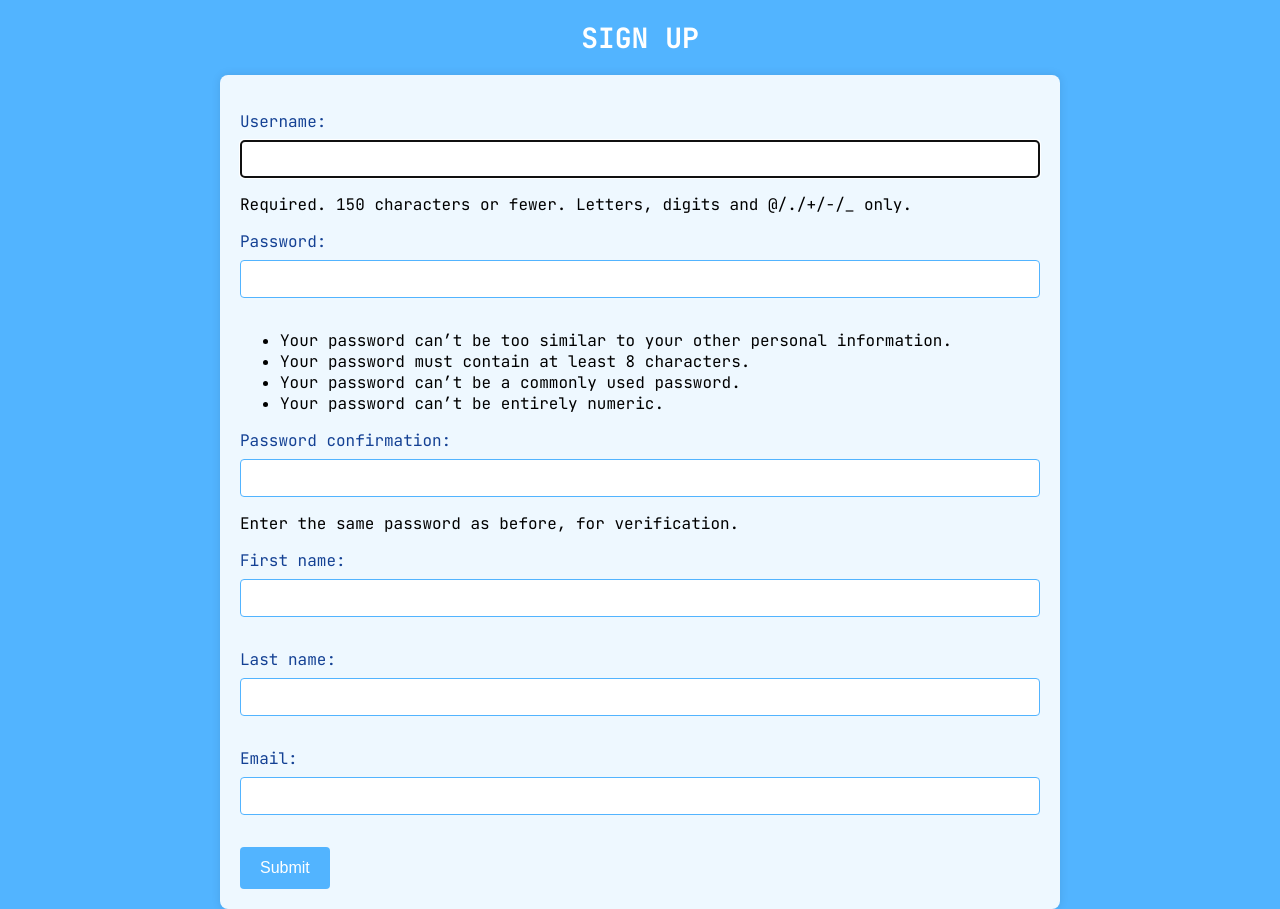
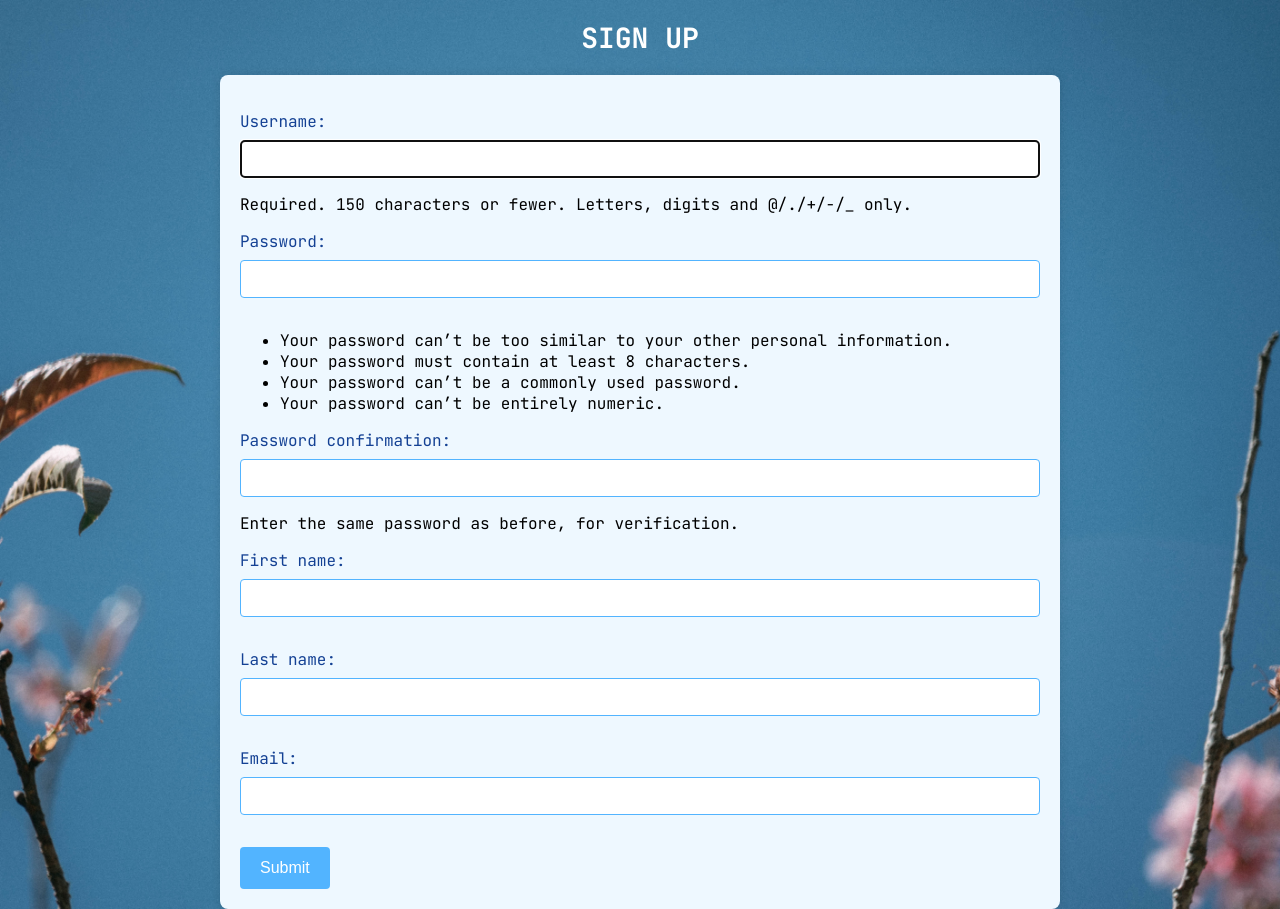
Before and after one commit to daFoggo/Django-Image-Gallery, a Django app: page /signup/ in a window 1280 px wide. Run offline with Django 4.2, Linux system fonts and the light colour scheme.

Commit message:
login signup background

```diff
--- a/static/css/login.css
+++ b/static/css/login.css
@@ -6,7 +6,8 @@
 }
 
 body{
-  background: #52b4ff;
+  background-image: url(/static/signup/chinh-le-duc-k1kRsOB87EU-unsplash.jpg);
+  background-size: cover;
   overflow: hidden;
 }
 
@@ -157,7 +158,7 @@ form .signup-link a:hover{
 
 @media (prefers-color-scheme: dark) {
   body{
-    background-color: #181926;
+    background-image: url(/static/signup/kyle-glenn-SrASYZZpyjw-unsplash.jpg);
   }
 
   .wrapper{
--- a/static/css/signup.css
+++ b/static/css/signup.css
@@ -1,8 +1,13 @@
 body {
     font-family: 'JetBrains Mono', monospace;
-    background-color: #52b4ff;
+    background-image: url(/static/signup/chinh-le-duc-k1kRsOB87EU-unsplash.jpg);
+    background-size: cover;
     margin: 0;
     padding: 0;
+}
+
+body::-webkit-scrollbar {
+    display: none;
 }
 
 h1{
@@ -56,7 +61,7 @@ input[type="submit"]:hover {
 
 @media (prefers-color-scheme: dark) {
     body{
-        background-color: #181926;
+        background-image: url(/static/signup/kyle-glenn-SrASYZZpyjw-unsplash.jpg);
     }
 
     form{
@@ -71,7 +76,7 @@ input[type="submit"]:hover {
     input[type="password"],
     input[type="email"]{
         background-color: #ffffff;
-        border: 1px solid #2b2c40;
+        border: 1px solid #422ca7;
     }
 
     input[type="submit"]{
```
Also changed, not shown: db.sqlite3, static/signup/kyle-glenn-SrASYZZpyjw-unsplash.jpg (added).
